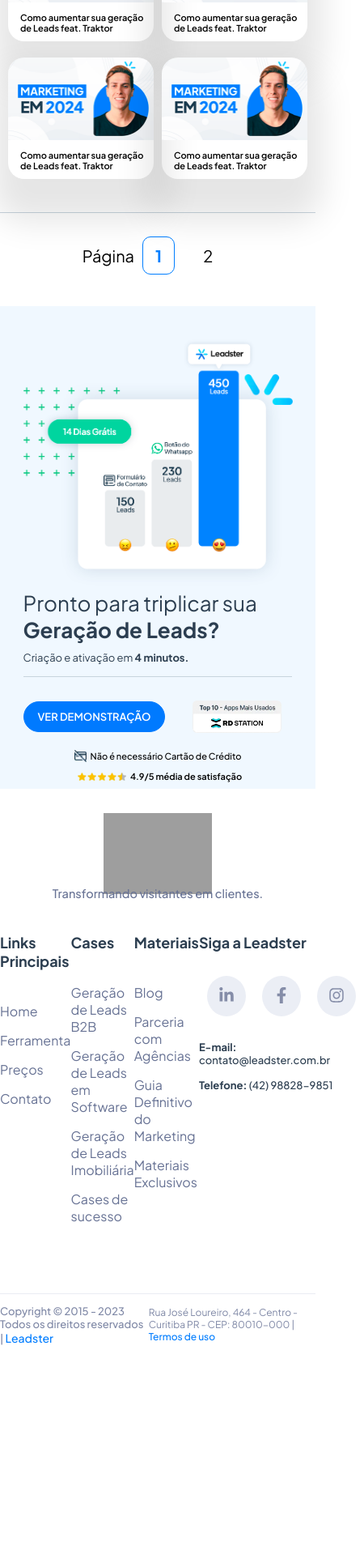
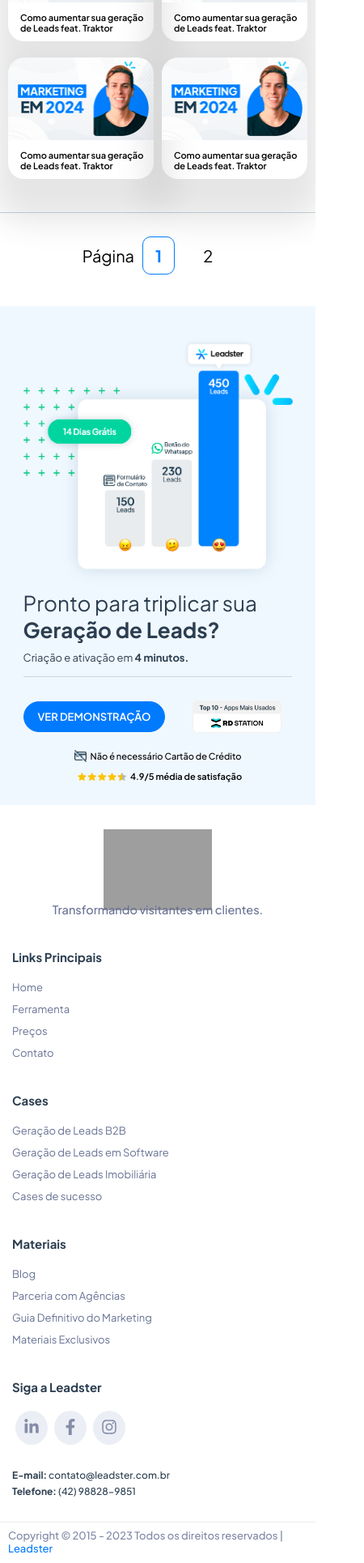
Before and after one commit to Saviovd/test-leadster, a Next.js app: page / in a window 390 px wide. Shown: the part 1089-3019 px from the top of the page at 81% size, 450 px wide, since content can reach past the window. Before the commit the page ends 2763 px from the top, so only its background shows below. Built offline with nearby package versions, Linux system fonts and the light colour scheme; grey boxes are pictures that could not be loaded.

Commit message:
add responsiveness to Footer component

```diff
--- a/src/components/Demo/demoStyles.ts
+++ b/src/components/Demo/demoStyles.ts
@@ -11,7 +11,7 @@ export const DemoStyle = styled.section`
       display: flex;
       align-items: center;
       justify-content: space-between;
-      padding: 4rem 1rem 0;
+      padding: 4rem 1rem 2rem;
       gap: 1rem;
       .comparative {
          object-fit: contain;
@@ -108,7 +108,7 @@ export const DemoStyle = styled.section`
                @media (max-width: 990px) {
                   font-size: 1.7rem;
                }
-               @media (max-width: 560px) {
+               @media (max-width: 570px) {
                   font-size: 1.5rem;
                   padding: 1rem 2rem;
                }
@@ -252,7 +252,7 @@ export const DemoStyle = styled.section`
             flex-direction: column;
          }
          @media (max-width: 375px) {
-            padding: 4rem .5rem 0;
+            padding: 4rem .5rem 2rem;
          }
       }
    }
--- a/src/components/Footer/footerStyle.ts
+++ b/src/components/Footer/footerStyle.ts
@@ -4,6 +4,7 @@ export const FooterStyle = styled.footer`
    width: 100%;
    max-width: 1175px;
    margin: 0 auto;
+   padding: 0 2rem;
 
    .footer__top {
       padding-top: 3rem;
@@ -13,6 +14,11 @@ export const FooterStyle = styled.footer`
       justify-content: center;
       .logo {
          object-fit: contain;
+         @media screen {
+            @media (max-width: 380px) {
+               width: 75%;
+            }
+         }
       }
       .slogan {
          font-size: 1.45rem;
@@ -21,6 +27,11 @@ export const FooterStyle = styled.footer`
          margin: 0;
          transform: translateY(-1rem);
          text-align: center;
+         @media screen {
+            @media (max-width: 380px) {
+               font-size: 1.3rem;
+            }
+         }
       }
    }
 
@@ -33,6 +44,15 @@ export const FooterStyle = styled.footer`
             color: #2c3e50;
             font-size: 1.8rem;
             margin: 3rem 0 4rem;
+            @media screen {
+               @media (max-width: 1240px) {
+                  font-size: 1.6rem;
+                  margin: 3rem 0 2rem;
+               }
+               @media (max-width: 490px) {
+                  font-size: 1.5rem;
+               }
+            }
          }
          .nav__list {
             .nav__list--item {
@@ -46,7 +66,34 @@ export const FooterStyle = styled.footer`
                   &:hover {
                      color: #007dff;
                   }
+                  @media screen {
+                     @media (max-width: 1240px) {
+                        font-size: 1.5rem;
+                     }
+                     @media (max-width: 490px) {
+                        font-size: 1.3rem;
+                     }
+                  }
                }
+               @media screen {
+                  @media (max-width: 1240px) {
+                     margin-bottom: 1.3rem;
+                  }
+                  @media (max-width: 490px) {
+                     margin-bottom: 1.1rem;
+                  }
+               }
+            }
+         }
+         @media screen {
+            @media (max-width: 850px) {
+               width: 40%;
+            }
+            @media (max-width: 550px) {
+               width: 50%;
+            }
+            @media (max-width: 420px) {
+               width: 80%;
             }
          }
       }
@@ -55,10 +102,18 @@ export const FooterStyle = styled.footer`
             color: #2c3e50;
             font-size: 1.8rem;
             margin: 3rem 0;
+            @media screen {
+               @media (max-width: 1240px) {
+                  font-size: 1.6rem;
+                  margin: 3rem 0 2rem;
+               }
+               @media (max-width: 490px) {
+                  font-size: 1.5rem;
+               }
+            }
          }
          .social__medias {
             display: flex;
-            justify-content: space-around;
             align-items: center;
             margin-bottom: 3rem;
 
@@ -75,6 +130,12 @@ export const FooterStyle = styled.footer`
                   color: #fff;
                   background-color: #00aff0;
                }
+               @media screen {
+                  @media (max-width: 1240px) {
+                     padding: 1rem;
+                     margin: 0 0.4rem;
+                  }
+               }
             }
          }
          .contact__adress {
@@ -82,9 +143,46 @@ export const FooterStyle = styled.footer`
             font-weight: 500;
             color: #2c3e50;
             margin: 1.5rem 0 0;
+
+            @media screen {
+               @media (max-width: 490px) {
+                  font-size: 1.2rem;
+                  margin: 0.5rem 0 0;
+               }
+            }
+         }
+
+         @media screen {
+            @media (max-width: 850px) {
+               width: 40%;
+            }
+            @media (max-width: 560px) {
+               width: 50%;
+            }
+            @media (max-width: 420px) {
+               width: 80%;
+            }
+         }
+      }
+
+      @media screen {
+         @media (max-width: 1240px) {
+            padding: 0 2rem 5rem 2rem;
+         }
+         @media (max-width: 860px) {
+            padding: 0 1.5rem 5rem 1.5rem;
+            justify-content: center;
+            flex-wrap: wrap;
+         }
+         @media (max-width: 550px) {
+            padding: 0 1.5rem 3rem 1.5rem;
+         }
+         @media (max-width: 420px) {
+            justify-content: flex-start;
          }
       }
    }
+
    .footer__bottom {
       width: 100%;
       display: flex;
@@ -100,6 +198,25 @@ export const FooterStyle = styled.footer`
          .business {
             color: #007dff;
             font-size: 1.4rem;
+            @media screen {
+               @media (max-width: 970px) {
+                  font-size: 1.3rem;
+               }
+            }
+         }
+         @media screen {
+            @media (max-width: 1240px) {
+               padding-left: 2rem;
+            }
+            @media (max-width: 970px) {
+               font-size: 1.1rem;
+            }
+            @media (max-width: 575px) {
+               font-size: 1.3rem;
+               width: 90%;
+               padding: 0 0 0 1rem;
+               margin: .8rem 0 1rem;
+            }
          }
       }
       .adress {
@@ -110,6 +227,36 @@ export const FooterStyle = styled.footer`
             color: #007dff;
             font-weight: 500;
          }
+         @media screen {
+            @media (max-width: 1240px) {
+               padding-right: 2rem;
+            }
+            @media (max-width: 970px) {
+               font-size: 1rem;
+            }
+            @media (max-width: 575px) {
+               font-size: 1.3rem;
+               width: 90%;
+               padding: 0 0 0 1rem;
+               margin: 0 0 1rem 0;
+            }
+         }
+      }
+      @media screen {
+         @media (max-width: 970px) {
+            gap: 2rem;
+         }
+         @media (max-width: 575px) {
+            flex-direction: column;
+            gap: 0;
+            align-items: flex-start;
+         }
+      }
+   }
+
+   @media screen {
+      @media (max-width: 1240px) {
+         padding: 0;
       }
    }
 `;
```
